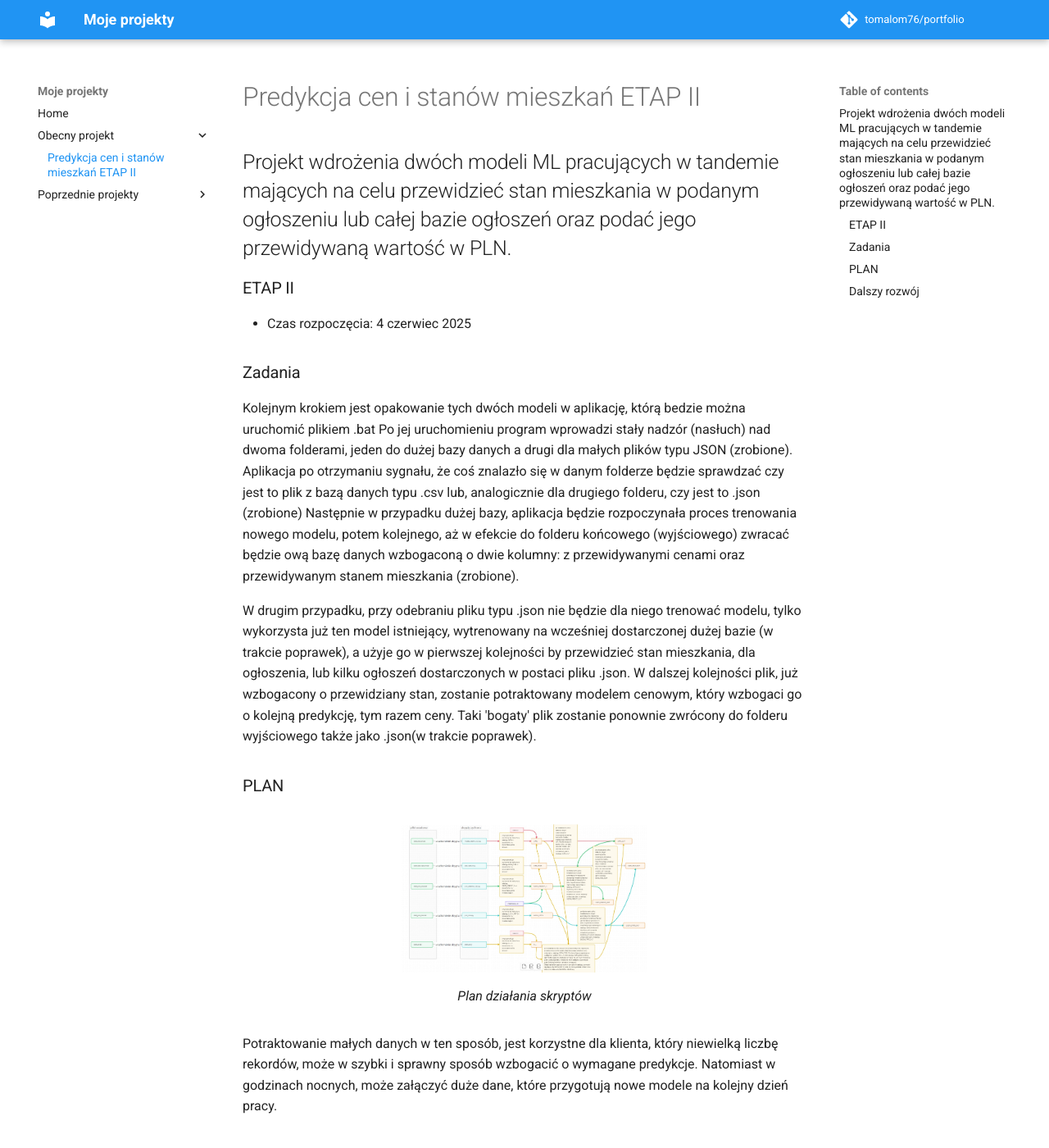
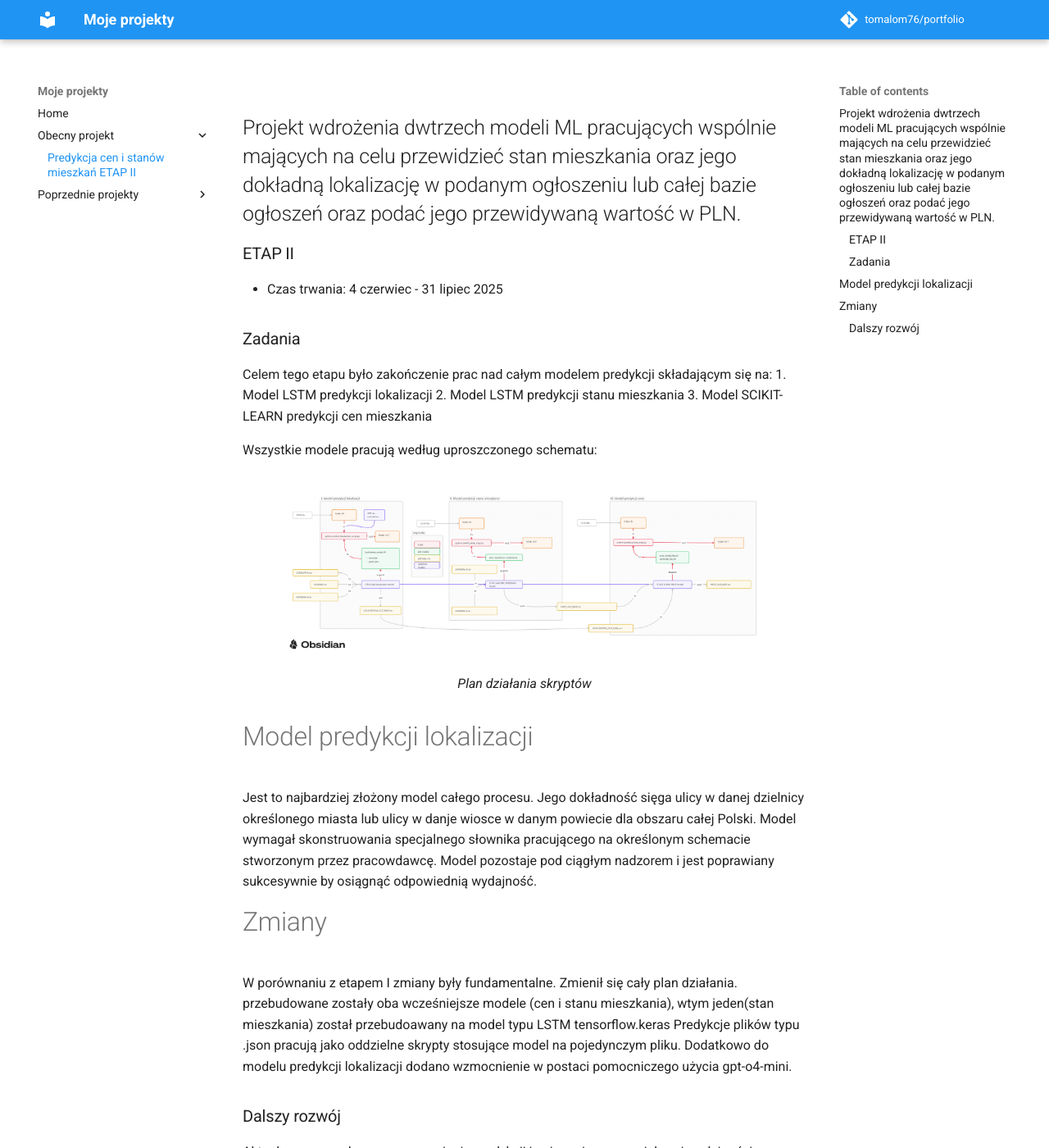
Before and after one commit to Tomalom76/portfolio, an MkDocs documentation site: the page built from docs/Investoro/index.md, in a window 1280 px wide and 1400 px high. Shown: the whole window at 82% size. Built offline with MkDocs 1.6.1 and Material for MkDocs 9.7.7, drawn with Linux system fonts in a browser that asks for light colours; comment, search, counter and statistics services are not loaded; some of the changed text lies outside the part shown.

Commit message:
investoro etap ii

```diff
--- a/docs/Investoro/index.md
+++ b/docs/Investoro/index.md
@@ -1,40 +1,41 @@
 
-## Projekt wdrożenia dwóch modeli ML pracujących w tandemie mających na celu przewidzieć stan mieszkania w podanym ogłoszeniu lub całej bazie ogłoszeń oraz podać jego przewidywaną wartość w PLN.
+## Projekt wdrożenia dwtrzech modeli ML pracujących wspólnie mających na celu przewidzieć stan mieszkania oraz jego dokładną lokalizację w podanym ogłoszeniu lub całej bazie ogłoszeń oraz podać jego przewidywaną wartość w PLN.
 
 
 
 ### ETAP II
 
-* Czas rozpoczęcia: 4 czerwiec 2025
+* Czas trwania: 4 czerwiec - 31 lipiec 2025
 
 
 ### Zadania
-Kolejnym krokiem jest opakowanie tych dwóch modeli w aplikację, którą bedzie można uruchomić plikiem .bat
-Po jej uruchomieniu program wprowadzi stały nadzór (nasłuch) nad dwoma folderami, jeden do dużej bazy danych
-a drugi dla małych plików typu JSON (zrobione).
-Aplikacja po otrzymaniu sygnału, że coś znalazło się w danym folderze będzie sprawdzać czy jest to plik
-z bazą danych typu .csv lub, analogicznie dla drugiego folderu, czy jest to .json (zrobione)
-Następnie w przypadku dużej bazy, aplikacja będzie rozpoczynała proces trenowania nowego modelu, potem kolejnego, aż
-w efekcie do folderu końcowego (wyjściowego) zwracać będzie ową bazę danych wzbogaconą o dwie kolumny: z przewidywanymi
-cenami oraz przewidywanym stanem mieszkania (zrobione).
+Celem tego etapu było zakończenie prac nad całym modelem predykcji składającym się na:
+1. Model LSTM predykcji lokalizacji
+2. Model LSTM predykcji stanu mieszkania
+3. Model SCIKIT-LEARN predykcji cen mieszkania
 
-W drugim przypadku, przy odebraniu pliku typu .json nie będzie dla niego trenować modelu, tylko wykorzysta już ten
-model istniejący, wytrenowany na wcześniej dostarczonej dużej bazie (w trakcie poprawek), a użyje go w pierwszej kolejności by przewidzieć stan mieszkania,
-dla ogłoszenia, lub kilku ogłoszeń dostarczonych w postaci pliku .json. W dalszej kolejności plik, już wzbogacony o przewidziany
-stan, zostanie potraktowany modelem cenowym, który wzbogaci go o kolejną predykcję, tym razem ceny. Taki 'bogaty' plik
-zostanie ponownie zwrócony do folderu wyjściowego także jako .json(w trakcie poprawek).
-
-### PLAN
-
+Wszystkie modele pracują według uproszczonego schematu:
 <figure markdown="1">
-  <img src="https://raw.githubusercontent.com/Tomalom76/portfolio/main/docs/Investoro/images/skrypty.jpg" alt="Investoro project1" width="300">
+  <img src="https://raw.githubusercontent.com/Tomalom76/portfolio/main/docs/Investoro/images/Schemat_uproszczony.png" alt="Investoro project1" width="600">
   <figcaption>Plan działania skryptów</figcaption>
 </figure>
 
-Potraktowanie małych danych w ten sposób, jest korzystne dla klienta, który niewielką liczbę rekordów, może w szybki i
-sprawny sposób wzbogacić o wymagane predykcje. Natomiast w godzinach nocnych, może załączyć duże dane, które przygotują
-nowe modele na kolejny dzień pracy.
+# Model predykcji lokalizacji
+Jest to najbardziej złożony model całego procesu. Jego dokładność sięga ulicy w danej dzielnicy określonego miasta lub
+ulicy w danje wiosce w danym powiecie dla obszaru całej Polski.
+Model wymagał skonstruowania specjalnego słownika pracującego na określonym schemacie stworzonym przez pracowdawcę.
+Model pozostaje pod ciągłym nadzorem i jest poprawiany sukcesywnie by osiągnąć odpowiednią wydajność.
+
+# Zmiany
+W porównaniu z etapem I zmiany były fundamentalne. Zmienił się cały plan działania. przebudowane zostały oba wcześniejsze modele
+(cen i stanu mieszkania), wtym jeden(stan mieszkania) został przebudoawany na model typu LSTM tensorflow.keras
+Predykcje plików typu .json pracują jako oddzielne skrypty stosujące model na pojedynczym pliku. Dodatkowo
+do modelu predykcji lokalizacji dodano wzmocnienie w postaci pomocniczego użycia gpt-o4-mini.
 
 ### Dalszy rozwój
-W dalszej kolejności planowane jest potrzymanie i obsługa serwisowa oraz wprowadzanie innowacyjnych poprawek do modeli,
-zapewniających poprawę jego działania (np. normalizacja yeo-johnsona).
+Aktualna praca polega na wzmacnianiu predykcji i osiąganiu co raz większej wydajności z poszczególnych modeli za pomocą:
+* normalizacji,
+* zbalansowania,
+* regulacji parametrów i hyperparametrów oraz
+* różnych innych zabiegów ulepszających np. zwiększanie liczebności komórek neuronowych w poszczególnych warstwach
+  lub zmiana charakteru całej warstwy. ReLU -> LeakyReLU
```
Also changed, not shown: docs/Investoro/images/Schemat_uproszczony.png (added).
